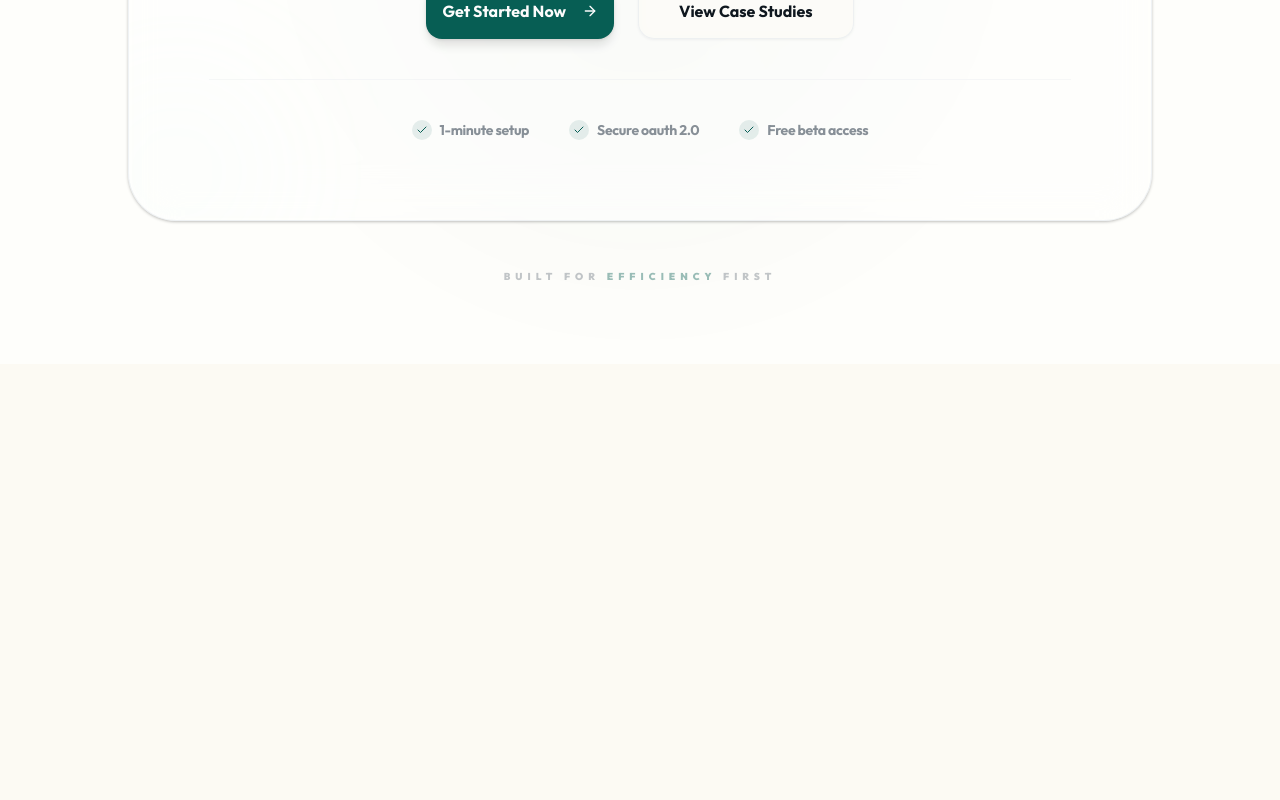
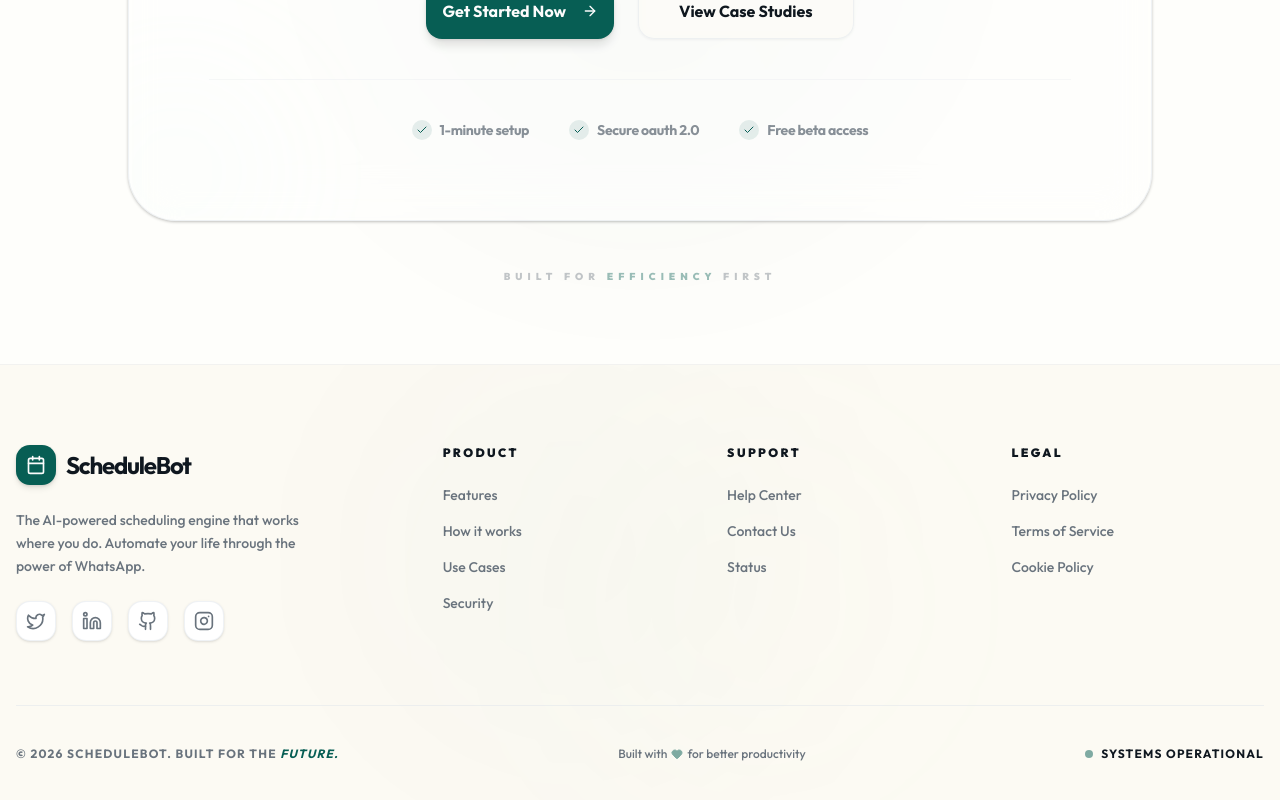
Before and after one commit to Lordevs/webot-frontend, a Next.js app: page / in a window 1280 px wide. Shown: the part 7202-8002 px from the top of the page. Before the commit the page ends 7566 px from the top, so only its background shows below. Built offline with nearby package versions, Linux system fonts and the light colour scheme.

Commit message:
feat: Implement basic application layout with a new footer component and Radix UI separator.

```diff
--- a/package.json
+++ b/package.json
@@ -17,6 +17,7 @@
     "framer-motion": "^12.29.2",
     "lucide-react": "^0.563.0",
     "next": "16.1.6",
+    "radix-ui": "^1.4.3",
     "react": "19.2.3",
     "react-dom": "19.2.3",
     "tailwind-merge": "^3.4.0"
--- a/src/app/layout.tsx
+++ b/src/app/layout.tsx
@@ -2,6 +2,7 @@ import type { Metadata } from "next";
 import { Outfit } from "next/font/google";
 import "./globals.css";
 import Navbar from "@/components/home/navbar";
+import Footer from "@/components/home/footer";
 
 const outfit = Outfit({
   variable: "--font-outfit",
@@ -26,6 +27,7 @@ export default function RootLayout({
         suppressHydrationWarning>
         <Navbar />
         {children}
+        <Footer />
       </body>
     </html>
   );
--- /dev/null
+++ b/src/components/home/footer.tsx
@@ -0,0 +1,185 @@
+"use client";
+
+import { motion } from "framer-motion";
+import {
+  Calendar,
+  Heart,
+  Twitter,
+  Linkedin,
+  Github,
+  Instagram,
+  ArrowUpRight,
+} from "lucide-react";
+import { Separator } from "@/components/ui/separator";
+
+const footerLinks = {
+  product: [
+    { name: "Features", href: "#" },
+    { name: "How it works", href: "#how-it-works" },
+    { name: "Use Cases", href: "#use-cases" },
+    { name: "Security", href: "#security" },
+  ],
+  legal: [
+    { name: "Privacy Policy", href: "#" },
+    { name: "Terms of Service", href: "#" },
+    { name: "Cookie Policy", href: "#" },
+  ],
+  support: [
+    { name: "Help Center", href: "#" },
+    { name: "Contact Us", href: "#" },
+    { name: "Status", href: "#" },
+  ],
+};
+
+const Footer = () => {
+  return (
+    <footer className="relative pt-20 pb-10 overflow-hidden border-t border-border/40">
+      {/* Background decoration */}
+      <div className="absolute inset-0 pointer-events-none opacity-30">
+        <div className="absolute bottom-0 left-1/4 w-[500px] h-[500px] bg-primary/5 rounded-full blur-[100px]" />
+        <div className="absolute bottom-0 right-1/4 w-[400px] h-[400px] bg-secondary/5 rounded-full blur-[100px]" />
+      </div>
+
+      <div className="container mx-auto px-4 relative z-10">
+        <div className="grid grid-cols-1 md:grid-cols-2 lg:grid-cols-12 gap-12 lg:gap-8 mb-16">
+          {/* Brand Column */}
+          <div className="lg:col-span-4 space-y-6">
+            <motion.div
+              initial={{ opacity: 0, x: -20 }}
+              whileInView={{ opacity: 1, x: 0 }}
+              viewport={{ once: true }}
+              className="flex items-center gap-2.5">
+              <div className="w-10 h-10 rounded-xl bg-primary flex items-center justify-center shadow-lg shadow-primary/20">
+                <Calendar className="w-5 h-5 text-primary-foreground" />
+              </div>
+              <span className="font-bold text-2xl tracking-tighter">
+                ScheduleBot
+              </span>
+            </motion.div>
+
+            <motion.p
+              initial={{ opacity: 0, y: 10 }}
+              whileInView={{ opacity: 1, y: 0 }}
+              viewport={{ once: true }}
+              transition={{ delay: 0.1 }}
+              className="text-muted-foreground text-sm font-medium leading-relaxed max-w-xs">
+              The AI-powered scheduling engine that works where you do. Automate
+              your life through the power of WhatsApp.
+            </motion.p>
+
+            <motion.div
+              initial={{ opacity: 0, scale: 0.9 }}
+              whileInView={{ opacity: 1, scale: 1 }}
+              viewport={{ once: true }}
+              transition={{ delay: 0.2 }}
+              className="flex items-center gap-4">
+              <SocialIcon icon={Twitter} />
+              <SocialIcon icon={Linkedin} />
+              <SocialIcon icon={Github} />
+              <SocialIcon icon={Instagram} />
+            </motion.div>
+          </div>
+
+          {/* Links Columns */}
+          <div className="lg:col-span-8 grid grid-cols-2 sm:grid-cols-3 gap-8">
+            <LinkGroup
+              title="Product"
+              links={footerLinks.product}
+              delay={0.3}
+            />
+            <LinkGroup
+              title="Support"
+              links={footerLinks.support}
+              delay={0.4}
+            />
+            <LinkGroup title="Legal" links={footerLinks.legal} delay={0.5} />
+          </div>
+        </div>
+
+        {/* Divider */}
+        <motion.div
+          initial={{ scaleX: 0 }}
+          whileInView={{ scaleX: 1 }}
+          viewport={{ once: true }}
+          transition={{ duration: 1 }}>
+          <Separator className="bg-border/50" />
+        </motion.div>
+
+        {/* Bottom Bar */}
+        <div className="mt-10 flex flex-col md:flex-row items-center justify-between gap-6">
+          <motion.p
+            initial={{ opacity: 0 }}
+            whileInView={{ opacity: 1 }}
+            viewport={{ once: true }}
+            className="text-muted-foreground text-xs font-bold tracking-widest uppercase">
+            &copy; 2026 ScheduleBot. Built for the{" "}
+            <span className="text-primary italic">future.</span>
+          </motion.p>
+
+          <motion.div
+            initial={{ opacity: 0 }}
+            whileInView={{ opacity: 1 }}
+            viewport={{ once: true }}
+            className="flex items-center gap-1 text-xs text-muted-foreground font-medium">
+            Built with{" "}
+            <Heart className="w-3 h-3 text-primary fill-primary animate-pulse" />{" "}
+            for better productivity
+          </motion.div>
+
+          <motion.div
+            initial={{ opacity: 0 }}
+            whileInView={{ opacity: 1 }}
+            viewport={{ once: true }}
+            className="flex items-center gap-6">
+            <div className="flex items-center gap-2 group cursor-pointer">
+              <div className="w-2 h-2 rounded-full bg-primary animate-pulse" />
+              <span className="text-xs font-bold text-foreground group-hover:text-primary transition-colors uppercase tracking-widest">
+                Systems Operational
+              </span>
+            </div>
+          </motion.div>
+        </div>
+      </div>
+    </footer>
+  );
+};
+
+const LinkGroup = ({
+  title,
+  links,
+  delay,
+}: {
+  title: string;
+  links: { name: string; href: string }[];
+  delay: number;
+}) => (
+  <motion.div
+    initial={{ opacity: 0, y: 20 }}
+    whileInView={{ opacity: 1, y: 0 }}
+    viewport={{ once: true }}
+    transition={{ delay }}
+    className="space-y-6">
+    <h4 className="text-xs font-black uppercase tracking-[0.2em] text-foreground">
+      {title}
+    </h4>
+    <nav className="flex flex-col gap-4">
+      {links.map((link, idx) => (
+        <a
+          key={idx}
+          href={link.href}
+          className="group flex items-center text-sm font-medium text-muted-foreground hover:text-primary transition-colors duration-300">
+          {link.name}
+          <ArrowUpRight className="ml-1 w-3 h-3 opacity-0 group-hover:opacity-100 -translate-y-0.5 group-hover:translate-x-0.5 transition-all" />
+        </a>
+      ))}
+    </nav>
+  </motion.div>
+);
+
+const SocialIcon = ({ icon: Icon }: { icon: any }) => (
+  <div className="w-10 h-10 rounded-xl bg-card border border-border/50 flex items-center justify-center text-muted-foreground hover:text-primary hover:border-primary/30 hover:bg-primary/5 cursor-pointer transition-all active:scale-95 group shadow-sm">
+    <Icon className="w-5 h-5 group-hover:rotate-6 transition-transform" />
+  </div>
+);
+
+export default Footer;
--- /dev/null
+++ b/src/components/ui/separator.tsx
@@ -0,0 +1,28 @@
+"use client"
+
+import * as React from "react"
+import { Separator as SeparatorPrimitive } from "radix-ui"
+
+import { cn } from "@/lib/utils"
+
+function Separator({
+  className,
+  orientation = "horizontal",
+  decorative = true,
+  ...props
+}: React.ComponentProps<typeof SeparatorPrimitive.Root>) {
+  return (
+    <SeparatorPrimitive.Root
+      data-slot="separator"
+      decorative={decorative}
+      orientation={orientation}
+      className={cn(
+        "bg-border shrink-0 data-[orientation=horizontal]:h-px data-[orientation=horizontal]:w-full data-[orientation=vertical]:h-full data-[orientation=vertical]:w-px",
+        className
+      )}
+      {...props}
+    />
+  )
+}
+
+export { Separator }
```
Also changed, not shown: 1 other file (tests, documents, lock files or other folders).
